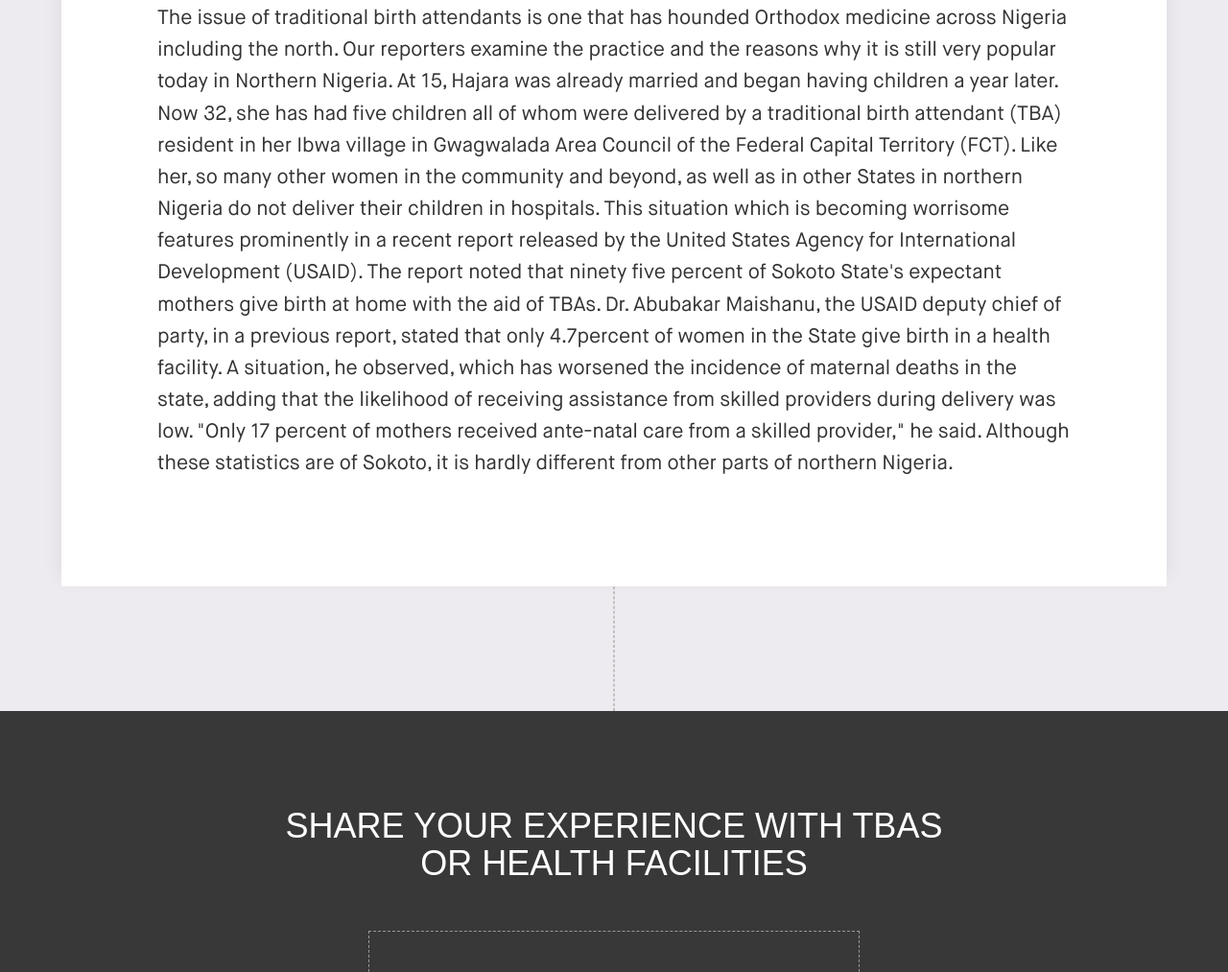
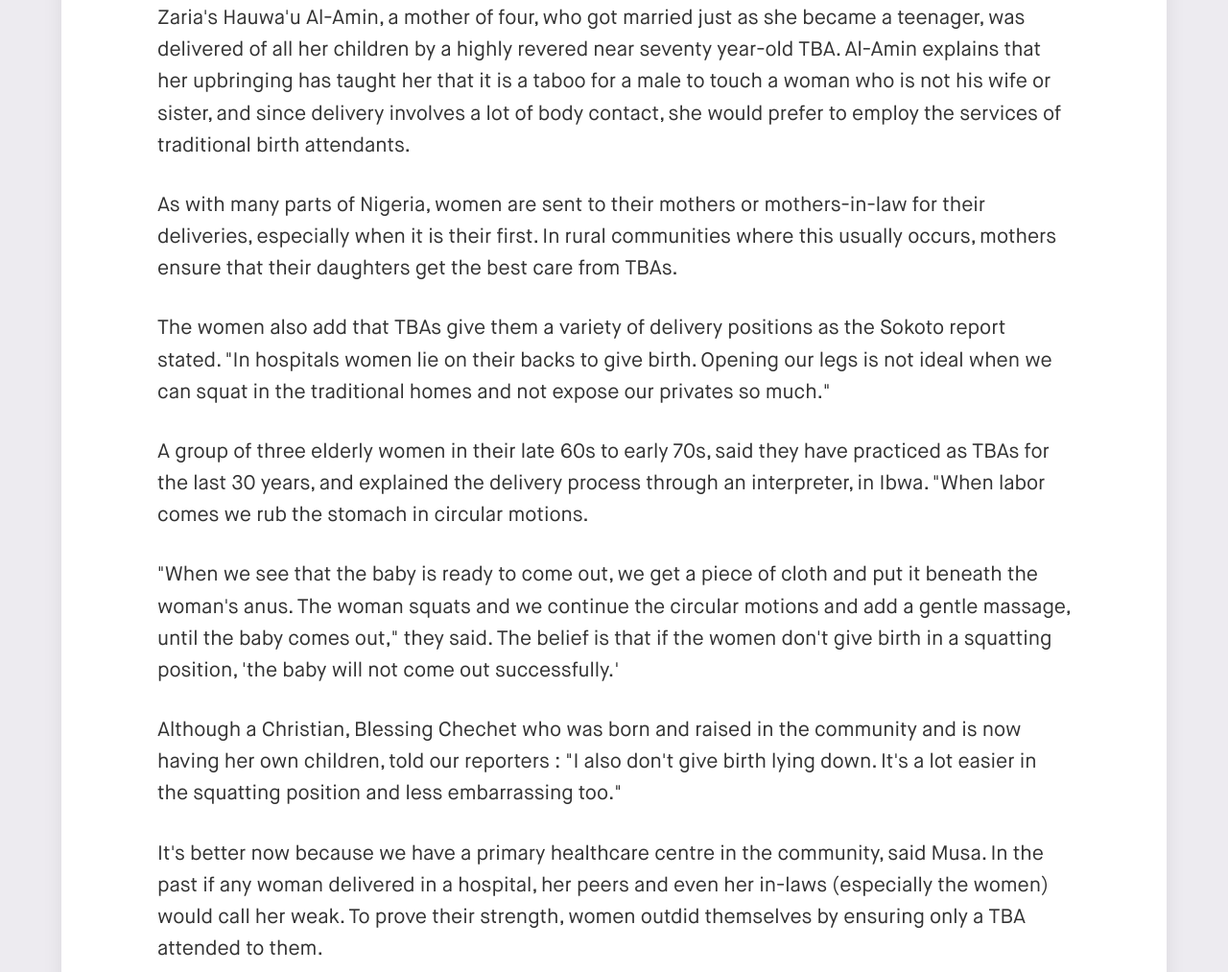
Before and after one commit to Code4Nigeria/tba, a website: page culture.html in a window 1280 px wide. Shown: the part 638-1651 px from the top of the page at 96% size. Drawn offline with Linux system fonts and the light colour scheme; a web font is replaced by a local one.

Commit message:
Typography

```diff
--- a/css/style.less
+++ b/css/style.less
@@ -366,6 +366,7 @@ ul {
                 font-size: 21px;
                 line-height: 1.58;
                 letter-spacing: -.003em;
+                margin-bottom: 29px;
             }
         }
         .bg {
--- a/culture.html
+++ b/culture.html
@@ -39,23 +39,35 @@
         	<div class="story-panel">
         		<div class="post">
         			<p>
-        				The issue of traditional birth attendants is one that has hounded Orthodox medicine across Nigeria including the north. Our reporters examine the practice
-        				and the reasons why it is still very popular today in Northern Nigeria.
+        				Zaria's Hauwa'u Al-Amin, a mother of four, who got married just as she became a teenager, was delivered of all her children by a highly revered near
+                        seventy year-old TBA. Al-Amin explains that her upbringing has taught her that it is a taboo for a male to touch a woman who is not his wife or sister,
+                        and since delivery involves a lot of body contact, she would prefer to employ the services of traditional birth attendants.
+                    </p>
+                    <p>
+                        As with many parts of Nigeria, women are sent to their mothers or mothers-in-law for their deliveries, especially when it is their first.
+                        In rural communities where this usually occurs, mothers ensure that their daughters get the best care from TBAs.
+                    </p>
+                    <p>
+                        The women also add that TBAs give them a variety of delivery positions as the Sokoto report stated. "In hospitals women lie on their backs to give birth.
+                        Opening our legs is not ideal when we can squat in the traditional homes and not expose our privates so much."
+                    </p>
+                    <p>
+                        A group of three elderly women in their late 60s to early 70s, said they have practiced as TBAs for the last 30 years,
+                        and explained the delivery process through an interpreter, in Ibwa. "When labor comes we rub the stomach in circular motions.
+                    </p>
+                    <p>
+                        "When we see that the baby is ready to come out, we get a piece of cloth and put it beneath the woman's anus.
+                        The woman squats and we continue the circular motions and add a gentle massage, until the baby comes out," they said.
 
-						At 15, Hajara was already married and began having children a year later. Now 32, she has had five children all of whom were delivered by a traditional
-						birth attendant (TBA) resident in her Ibwa village in Gwagwalada Area Council of the Federal Capital Territory (FCT).
-
-						Like her, so many other women in the community and beyond, as well as in other States in northern Nigeria do not deliver their children in hospitals.
-
-						This situation which is becoming worrisome features prominently in a recent report released by the United States Agency for International Development
-						(USAID). The report noted that ninety five percent of Sokoto State's expectant mothers give birth at home with the aid of TBAs.
-
-						Dr. Abubakar Maishanu, the USAID deputy chief of party, in a previous report, stated that only 4.7percent of women in the State give birth in a health facility.
-						A situation, he observed, which has worsened the incidence of maternal deaths in the state, adding that the likelihood of receiving assistance from skilled providers during delivery was low.
-
-						"Only 17 percent of mothers received ante-natal care from a skilled provider," he said.
-
-						Although these statistics are of Sokoto, it is hardly different from other parts of northern Nigeria.
+                        The belief is that if the women don't give birth in a squatting position, 'the baby will not come out successfully.'
+                    </p>
+                    <p>
+                        Although a Christian, Blessing Chechet who was born and raised in the community and is now having her own children, told our reporters :
+                        "I also don't give birth lying down. It's a lot easier in the squatting position and less embarrassing too."
+                    </p>
+                    <p>
+                        It's better now because we have a primary healthcare centre in the community, said Musa. In the past if any woman delivered in a hospital,
+                        her peers and even her in-laws (especially the women) would call her weak. To prove their strength, women outdid themselves by ensuring only a TBA attended to them.
         			</p>
         		</div>
         	</div>
```
Also changed, not shown: css/style.css.
